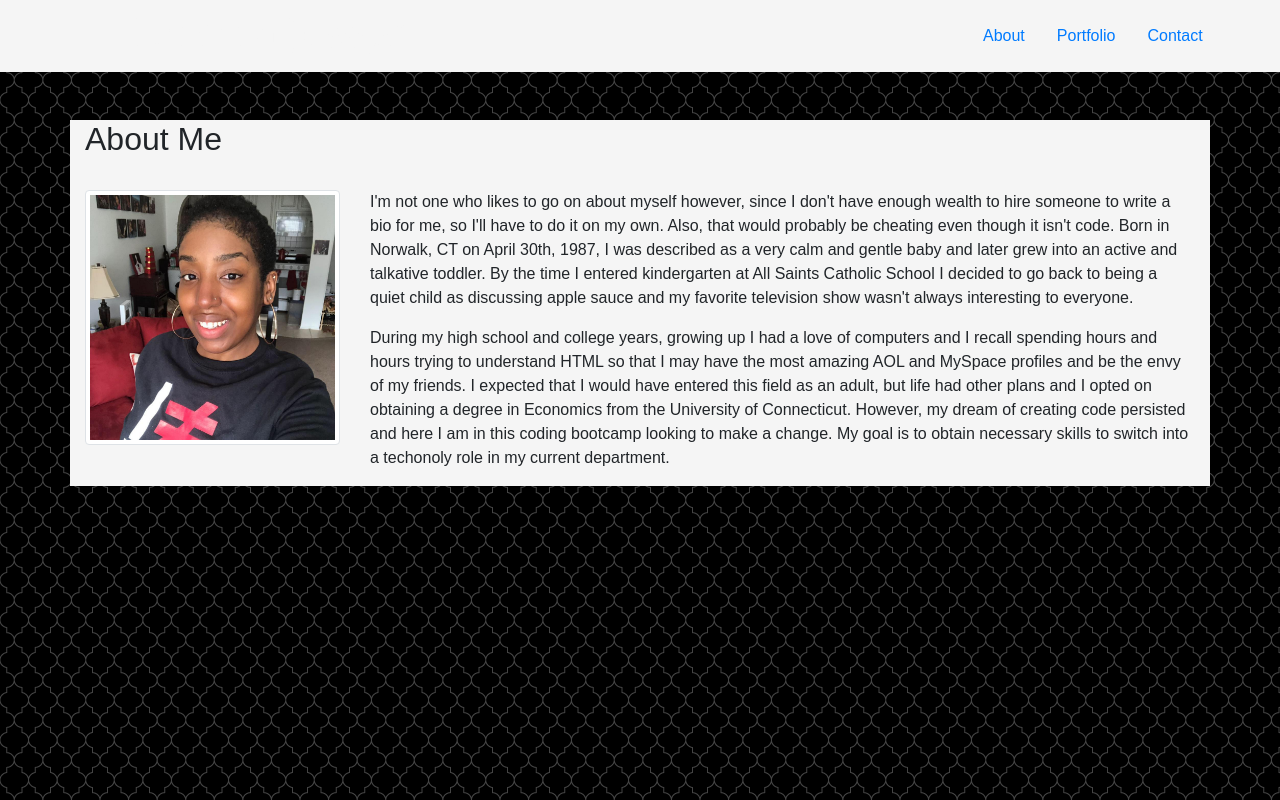
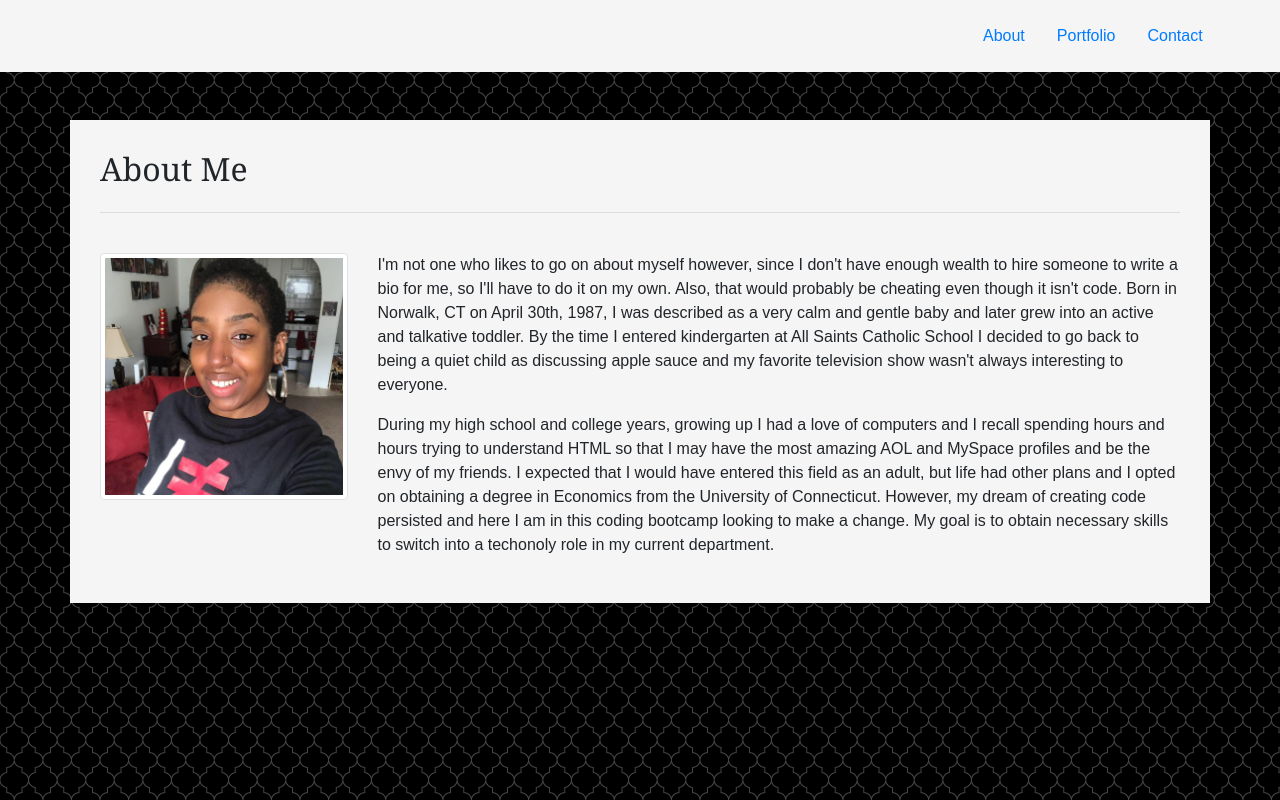
Before and after one commit to ErminaJoseph/Bootstrap-Portfolio, a plain HTML site: page index.html in a window 1280 px wide. Drawn offline with nearby package versions, Linux system fonts and the light colour scheme.

Commit message:
Updating pages

```diff
--- a/assets/style.css
+++ b/assets/style.css
@@ -10,4 +10,9 @@ h1 {
 
 .container {
     background-color: #f5f5f5;
+    padding: 30px;
 }
+
+h2 {
+    font-family: Georgia, 'Times New Roman', Times, serif;
+}
--- a/index.html
+++ b/index.html
@@ -40,6 +40,7 @@
                 </div>
             </div>
 
+            <hr>
             <br>
 
             <div class="row">
```
Also changed, not shown: contact.html (+1 -0 lines), portfolio.html (+1 -1 lines).
